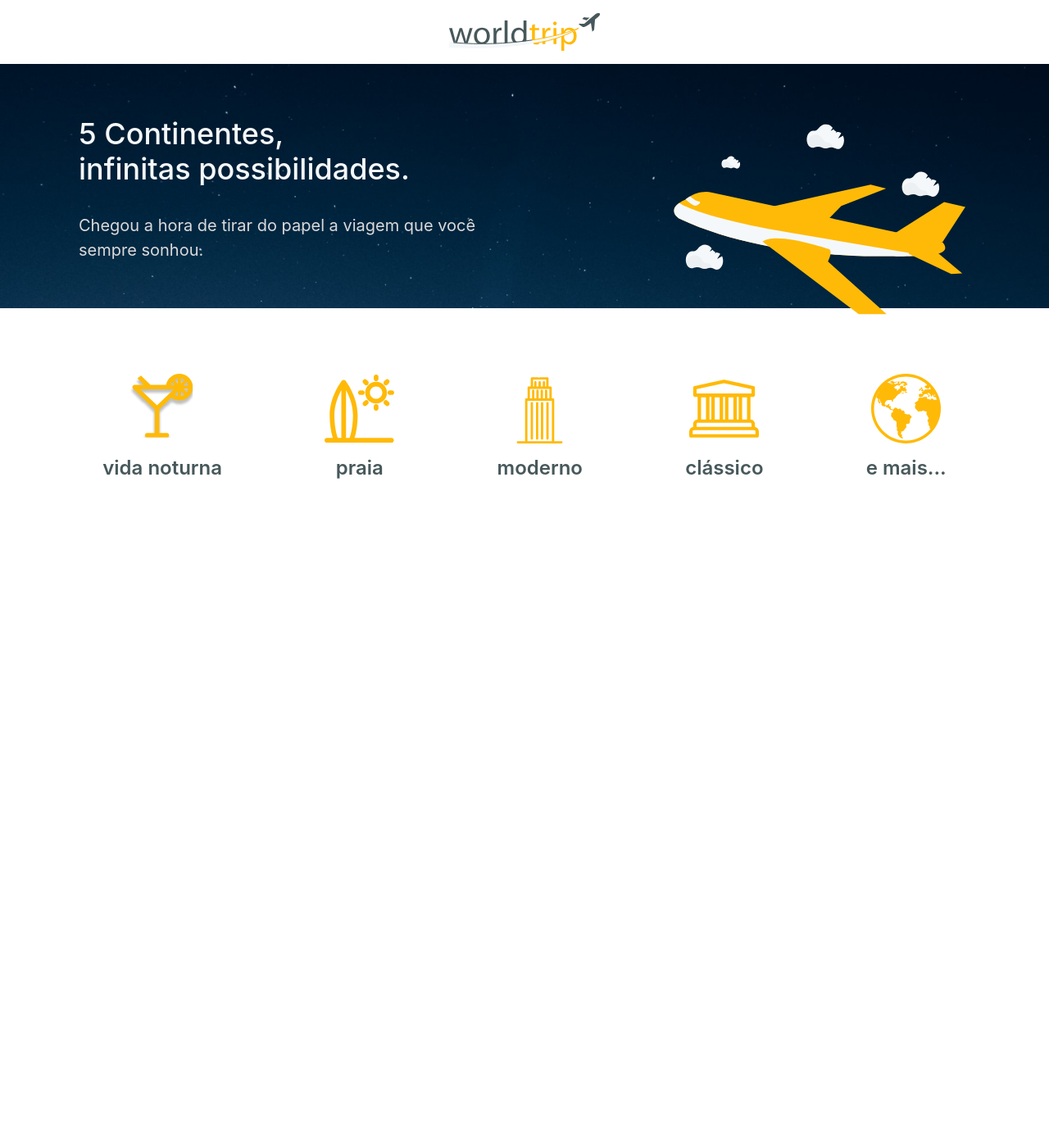
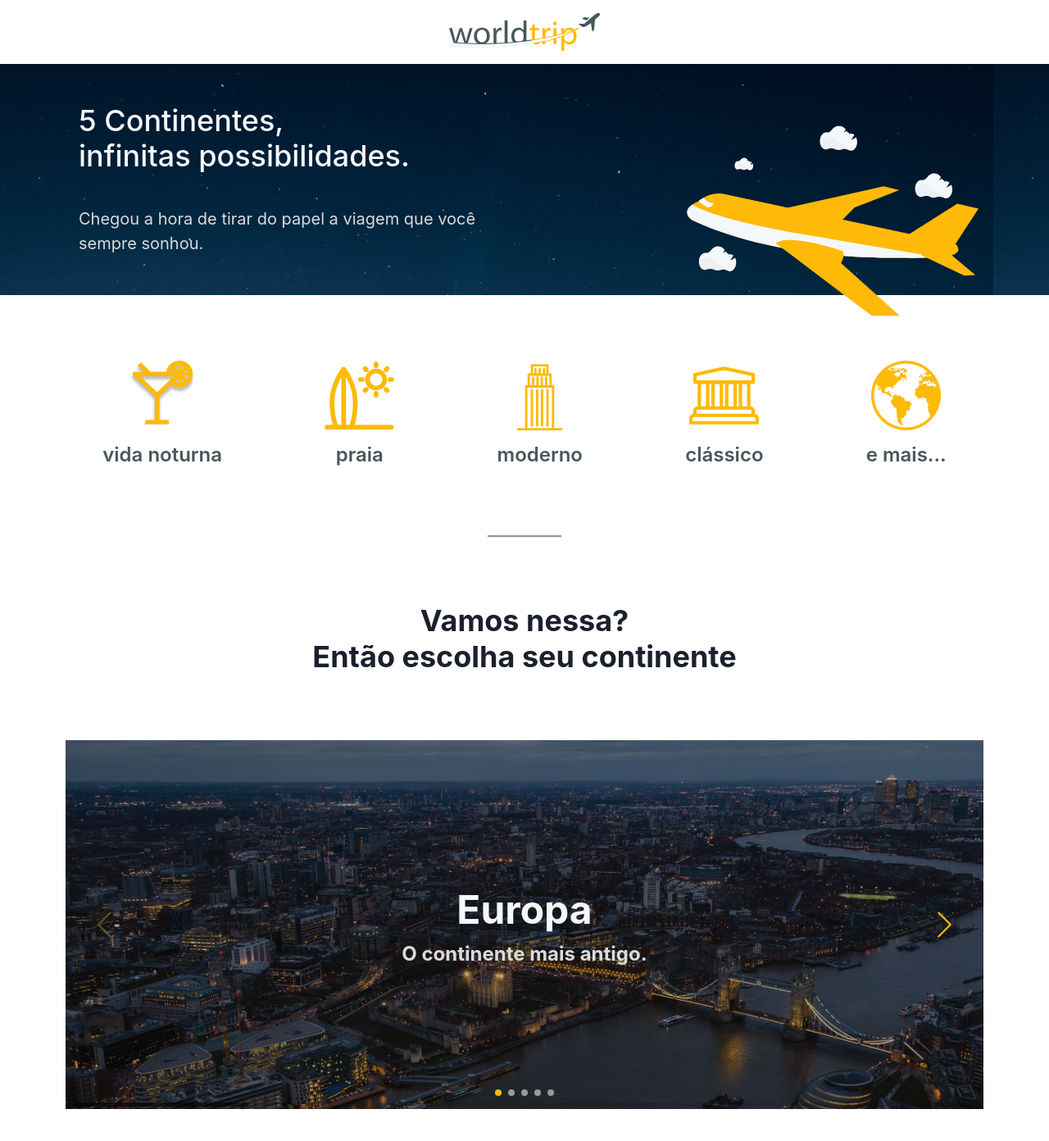
Before and after one commit to HerbertSSampaio/WorldTrip-07-Desafio-Ignite-ReactJS, a Next.js app: page / in a window 1280 px wide. Shown: the top 1392 px of the page at 82% size. Before the commit the page ends 800 px from the top, so only its background shows below. Built offline with nearby package versions, Linux system fonts and the light colour scheme.

Commit message:
home carrousel

```diff
--- a/src/components/Banner.tsx
+++ b/src/components/Banner.tsx
@@ -2,16 +2,18 @@ import { Flex, Box, Image, Text, Heading } from "@chakra-ui/react";
 
 export function Banner() {
     return (
-        <Box position="relative">
-            <Flex position="absolute" w="100%" top="16" px="24" d="flex" justify="space-between">
-                <Box>
-                    <Heading color='#F5F8FA' fontWeight="500" mb="8" isTruncated>5 Continentes,<br></br> infinitas possibilidades.</Heading>
+        <Box>
+            <Flex backgroundImage="url('/background.png')" bgSize="contain" w="100%" top="16" px="24" d="flex" justify="space-between">
+                <Box my="12">
+                    <Heading color='#F5F8FA' fontWeight="500" mb="10" isTruncated>5 Continentes,<br></br> infinitas possibilidades.</Heading>
                     <Text color='#DADADA' fontWeight="400" fontSize="20">Chegou a hora de tirar do papel a viagem que você<br></br> sempre sonhou.</Text>
                 </Box>
+                <Box>
+                    <Image position="absolute" right="20" top="36" src="/airplane.svg" alt="Banner" h="250"/>
+                </Box>
 
-                <Image src="/airplane.svg" alt="Banner" h="250"/>
             </Flex>
-            <Image src="/background.png" w="100%" alt="Banner" />
+            {/* <Image src="/background.png" w="100%" alt="Banner" /> */}
         </Box>
 
     );
--- a/src/pages/_app.tsx
+++ b/src/pages/_app.tsx
@@ -1,6 +1,7 @@
 import { AppProps } from 'next/app'
 import { ChakraProvider } from '@chakra-ui/react'
 import { theme } from '../styles/theme';
+import '../styles/carrousel.css';
 
 function MyApp({ Component, pageProps }: AppProps) {
   return (
--- a/src/pages/index.tsx
+++ b/src/pages/index.tsx
@@ -1,7 +1,15 @@
 import { Header } from "../components/Header";
 import { Banner } from "../components/Banner";
 import { TravelTypes } from "../components/TravelTypes";
-import { Divider, Box, Center, Heading } from "@chakra-ui/react";
+import { Divider, Box, Center, Heading, Text } from "@chakra-ui/react";
+import SwiperCore, { Navigation, Pagination, Scrollbar, A11y } from 'swiper';
+
+import { Swiper, SwiperSlide } from 'swiper/react';
+
+import 'swiper/swiper-bundle.css';
+
+
+SwiperCore.use([Navigation, Pagination, Scrollbar, A11y]);
 
 export default function Home() {
   return (
@@ -9,14 +17,84 @@ export default function Home() {
       <Header />
       <Banner />
       <TravelTypes />
-      {/* <Divider variant="solid" bg="#47585B" w="90px" h="2px" m="auto"/>
-      <Box as="main" py="20">
-        <Center>
+      <Divider variant="solid" bg="#47585B" w="90px" h="2px" m="auto"/>
+      <Box as="main" p="20">
+        <Center mb="20">
           <Heading textAlign="center">
             Vamos nessa? <br></br>Então escolha seu continente
           </Heading>
         </Center>
-      </Box> */}
+      <Swiper
+      spaceBetween={50}
+      slidesPerView={1}
+      navigation
+      pagination={{ clickable: true }}
+      scrollbar={{ draggable: true }}
+      onSwiper={(swiper) => console.log(swiper)}
+      onSlideChange={() => console.log('slide change')}
+      >
+      <SwiperSlide>
+        <Center bgImage="url('/europebanner.png')" w="100" height="450">
+            <Box>
+              <Text textAlign="center" color="#F5F8FA" fontSize="48" fontWeight="700">
+                Europa
+              </Text>
+              <Text textAlign="center" color="#DADADA" fontSize="24" fontWeight="700">
+                O continente mais antigo.
+              </Text>
+            </Box>
+        </Center>
+      </SwiperSlide>
+      <SwiperSlide>
+        <Center bgImage="url('/europebanner.png')" w="100" height="450">
+            <Box>
+              <Text textAlign="center" color="#F5F8FA" fontSize="48" fontWeight="700">
+                Europa
+              </Text>
+              <Text textAlign="center" color="#DADADA" fontSize="24" fontWeight="700">
+                O continente mais antigo.
+              </Text>
+            </Box>
+        </Center>
+      </SwiperSlide>
+      <SwiperSlide>
+        <Center bgImage="url('/europebanner.png')" w="100" height="450">
+            <Box>
+              <Text textAlign="center" color="#F5F8FA" fontSize="48" fontWeight="700">
+                Europa
+              </Text>
+              <Text textAlign="center" color="#DADADA" fontSize="24" fontWeight="700">
+                O continente mais antigo.
+              </Text>
+            </Box>
+        </Center>
+      </SwiperSlide>
+      <SwiperSlide>
+        <Center bgImage="url('/europebanner.png')" w="100" height="450">
+            <Box>
+              <Text textAlign="center" color="#F5F8FA" fontSize="48" fontWeight="700">
+                Europa
+              </Text>
+              <Text textAlign="center" color="#DADADA" fontSize="24" fontWeight="700">
+                O continente mais antigo.
+              </Text>
+            </Box>
+        </Center>
+      </SwiperSlide>
+      <SwiperSlide>
+        <Center bgImage="url('/europebanner.png')" w="100" height="450">
+            <Box>
+              <Text textAlign="center" color="#F5F8FA" fontSize="48" fontWeight="700">
+                Europa
+              </Text>
+              <Text textAlign="center" color="#DADADA" fontSize="24" fontWeight="700">
+                O continente mais antigo.
+              </Text>
+            </Box>
+        </Center>
+      </SwiperSlide>
+    </Swiper>
+      </Box>
     </>
   )
 }
--- /dev/null
+++ b/src/styles/carrousel.css
@@ -0,0 +1,12 @@
+.swiper-button-next { color: #FFBA08 !important; }
+.swiper-button-prev { color: #FFBA08 !important; }
+.swiper-pagination-bullet{ background-color:  #999999 !important; opacity: 1.0 !important; }
+.swiper-pagination-bullet-active{ background-color: #FFBA08 !important; }
+
+.swiper-button-prev:after, .swiper-button-next:after {
+    font-size: 32px !important;
+}
+
+.swiper-button-prev, .swiper-button-next{
+    width: calc(var(--swiper-navigation-size) / 44 * 75) !important;
+}
```
Also changed, not shown: public/europebanner.png (added).
